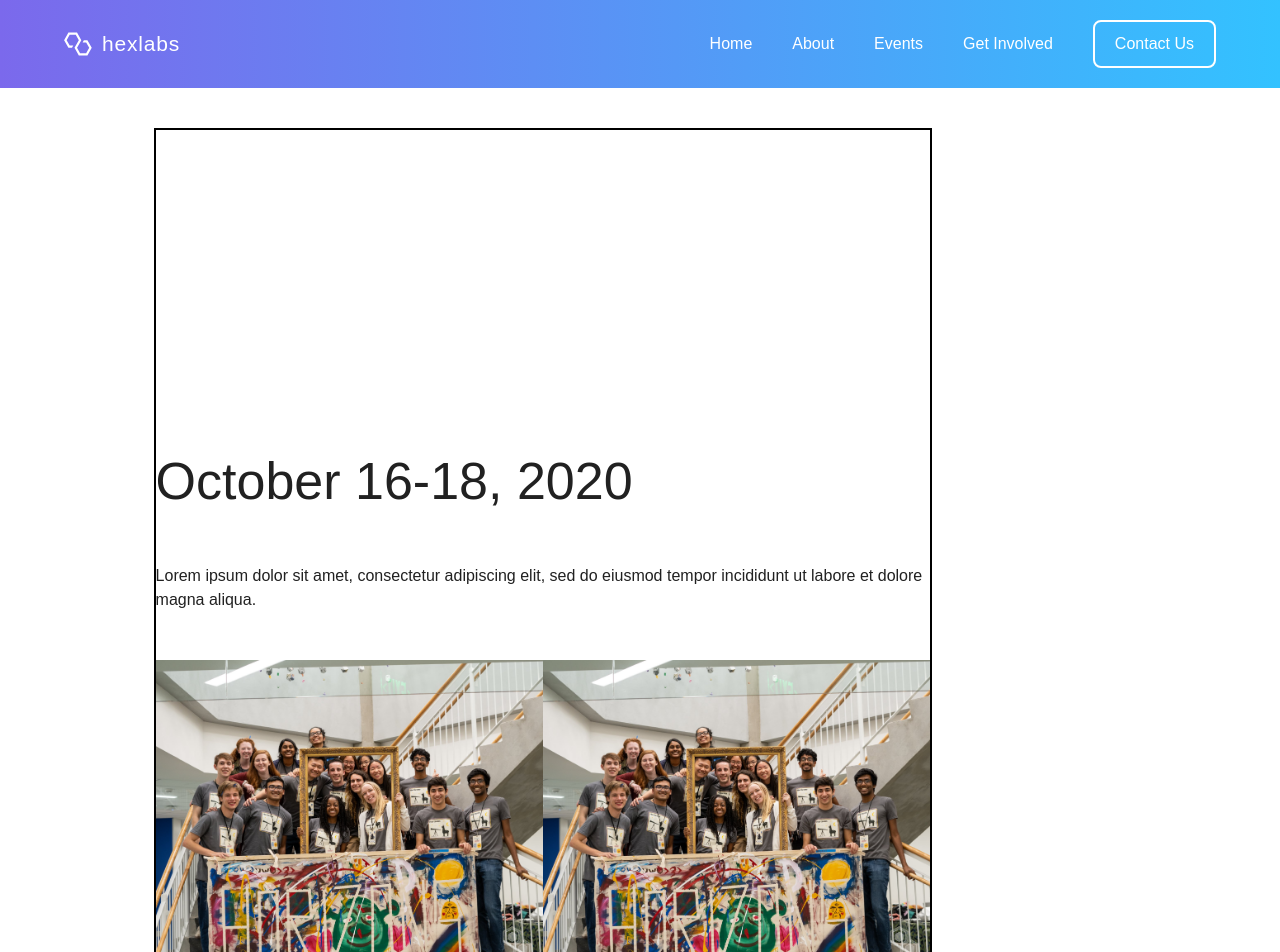
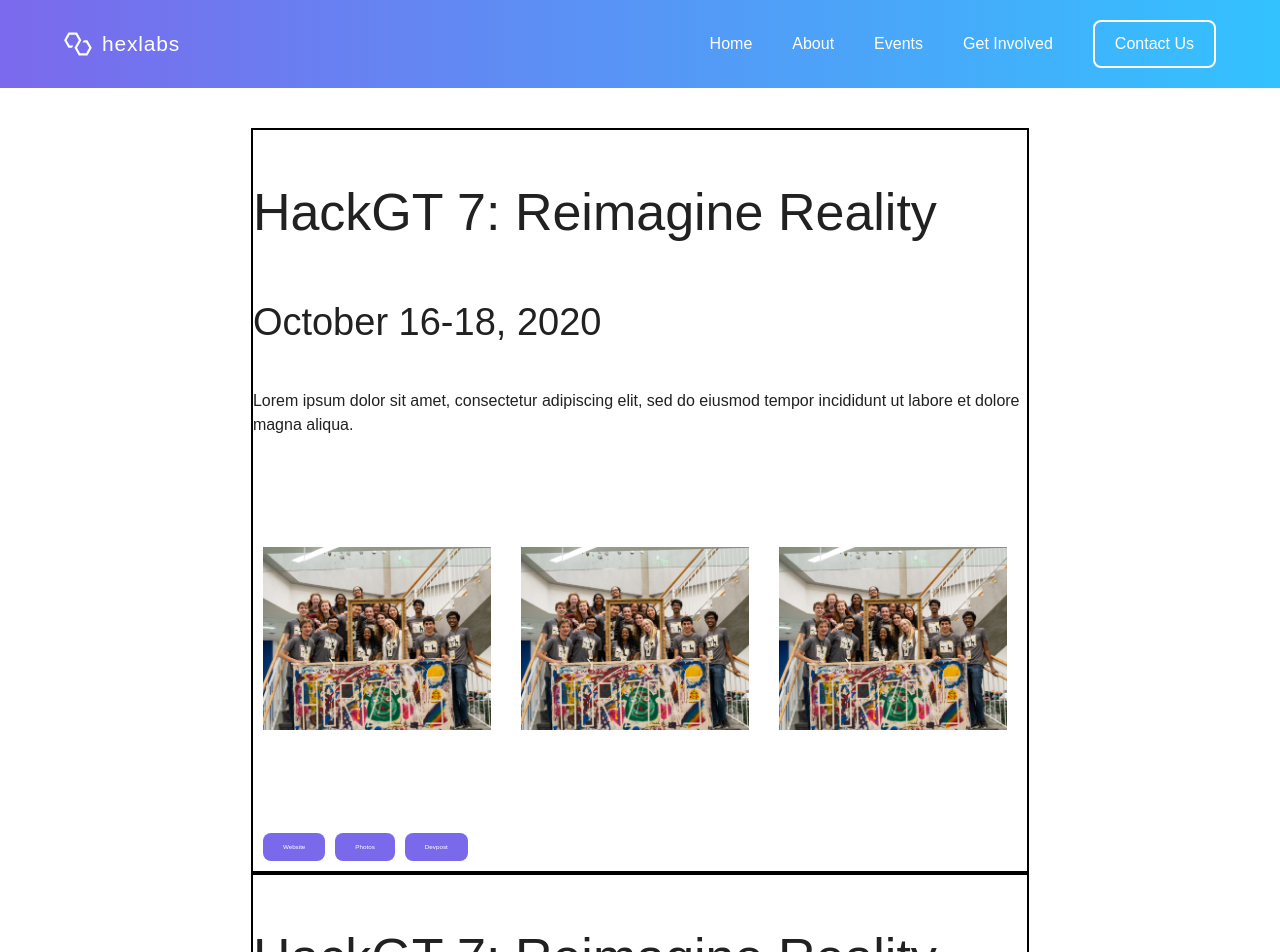
Before and after one commit to HackGT/hexlabs-website, a Next.js app: page /timeline in a window 1280 px wide. Shown: the top 952 px of the page. Built offline with nearby package versions, Linux system fonts and the light colour scheme; a web font is replaced by a local one.

Commit message:
add button & img spacing

```diff
--- a/pages/timeline.module.css
+++ b/pages/timeline.module.css
@@ -4,6 +4,7 @@
   border-color: var(--purple);
   border-width: 2px;
   border-style: solid;
+  margin: 0 auto;
 }
 
 .imageContainer {
@@ -13,3 +14,15 @@
   padding: 0px;
   width: 100%;
 }
+
+.buttonContainer {
+  display: flex;
+  flex-direction: row;
+  align-items: flex-start;
+  padding: 0px;
+  margin: 1rem;
+}
+
+.buttonContainer > * {
+  margin-right: 1rem;
+}
--- a/pages/timeline.tsx
+++ b/pages/timeline.tsx
@@ -24,6 +24,10 @@
     description:
       "Lorem ipsum dolor sit amet, consectetur adipiscing elit, sed do eiusmod tempor incididunt ut labore et dolore magna aliqua. ",
     images: [
+      {
+        alt: "girl working on project at Horizons",
+        path: "/hackgt7-1.jpg"
+      },
       {
         alt: "girl working on project at Horizons",
         path: "/hackgt7-1.jpg"
@@ -67,15 +71,17 @@
         return (
           <div
             style={{
-              height: "375px",
-              width: "100%"
+              height: "37rem",
+              width: "100%",
+              padding: "1rem"
             }}
           >
             <div
               style={{
                 position: "relative",
                 maxWidth: "100%",
-                height: "100%"
+                height: "100%",
+                marginRight: "1rem"
               }}
             >
               <Image
@@ -96,12 +102,14 @@
 function Event(event: Event) {
   return (
     <div className={styles.event}>
-      <h1>{event.title}</h1>
-      <h2>{event.dates}</h2>
+      <h2>{event.title}</h2>
+      <h3>{event.dates}</h3>
       <p>{event.description}</p>
       {ImageContainer(event.images)}
-      <div>
-        <Button text="Website" type={ButtonType.Outlined} />
+      <div className={styles.buttonContainer}>
+        <Button text="Website" type={ButtonType.Solid} />
+        <Button text="Photos" type={ButtonType.Solid} />
+        <Button text="Devpost" type={ButtonType.Solid} />
       </div>
     </div>
   );
```
